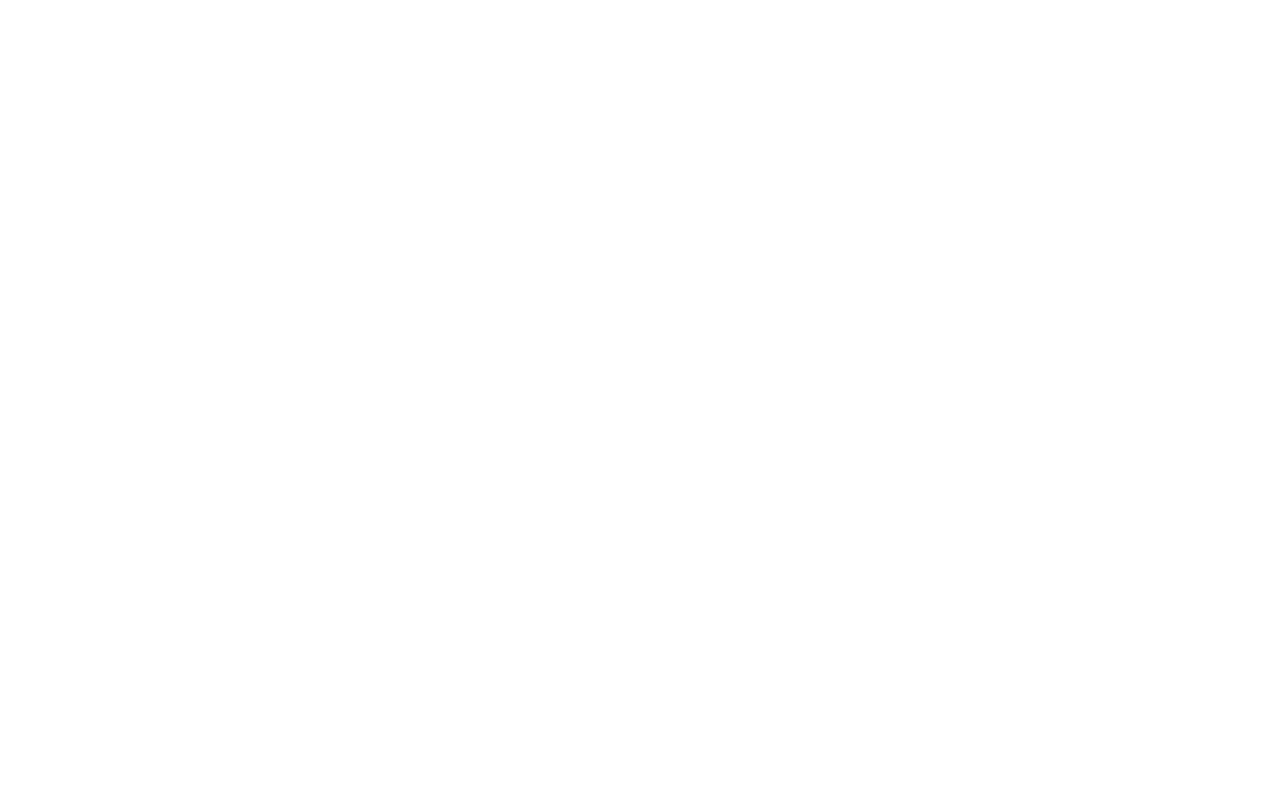
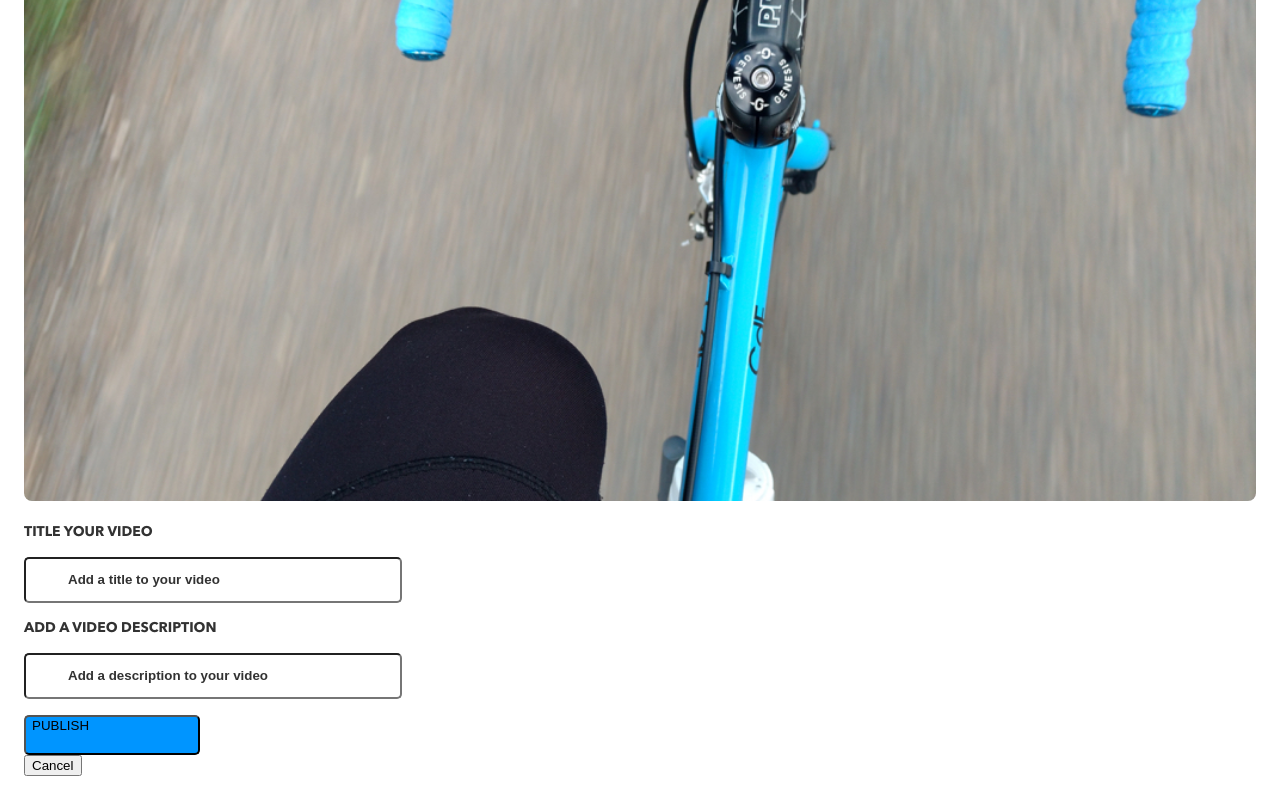
Before and after one commit to richardly9319/BrainFlix, a React (Create React App) app: page /VideoUpload in a window 1280 px wide. Shown: the part 383-1183 px from the top of the page. Before the commit the page ends 800 px from the top, so only its background shows below. Built offline with nearby package versions, Linux system fonts and the light colour scheme.

Commit message:
implemented Axios connection with API and enabled React hook functionalities

```diff
--- a/src/App.jsx
+++ b/src/App.jsx
@@ -10,16 +10,18 @@ function App() {
 
 
   return (
+
+    <BrowserRouter>
     <div className="App">
-    <BrowserRouter>
       <Navbar />
       <Routes>
-        <Route path="/" element={<HomePage selectedVideo={0}/>}></Route>
-        <Route path="/HomePage" element={<HomePage selectedVideo={0}/>}></Route>
+        <Route path="/" element={<HomePage />}></Route>
+        <Route path="/HomePage/:videoID" element={<HomePage />}></Route>
         <Route path="/VideoUpload" element={<VideoUpload />}></Route>
       </Routes>
+      </div>
     </BrowserRouter>
-    </div>
+
 
   );
 }
--- a/src/components/CommentList/CommentList.jsx
+++ b/src/components/CommentList/CommentList.jsx
@@ -2,7 +2,7 @@ import Comment from "../Comment/Comment";
 
 function CommentList({ selectedVideoDetails }) {
     console.log(" in CommentList", selectedVideoDetails);
-    let commentList = selectedVideoDetails.comments.map((comment) => {
+    let commentList = selectedVideoDetails?.comments?.map((comment) => {
         return <Comment comment={comment} />
     })
 
--- a/src/components/Navbar/Navbar.jsx
+++ b/src/components/Navbar/Navbar.jsx
@@ -13,10 +13,14 @@ function Navbar() {
             </Link>
             <div className="navbar__searchBar-and-Img-and-Button1">
                 <input className="navbar__searchBar" type="text" placeholder="Search"/>
+                <Link to='/VideoUpload'>
                 <Button visibility="1" icon={uploadIcon} text="Upload" />
+                </Link>
                 <img className="navbar__userImage" src={userImage} alt="user" />
             </div>
+            <Link to='/VideoUpload'>
             <Button visibility="2" icon={uploadIcon} text="upload"/>
+            </Link>
         </div>
     )
 }
--- a/src/components/NextVideo/NextVideo.jsx
+++ b/src/components/NextVideo/NextVideo.jsx
@@ -1,18 +1,22 @@
+import { Link } from 'react-router-dom';
 import './NextVideo.scss';
+// import { Link } from 'react-router-dom';
 
 function NextVideo( { video, index, setSelectedVideo, findVideoIndex, videoDetails} ) {
 
-
+    console.log("video in NextVideo: ", video);
 
 
     return (
-      <div onClick={() => { setSelectedVideo(findVideoIndex(videoDetails, video.id)) }} className="NextVideo">
+      <Link to={`../homepage/${video.id}`}>
+      <div className="NextVideo">
         <img className="NextVideo__image" src={video.image} alt="" />
         <div className="NextVideo__title-channel">
             <h2 className="NextVideo__title">{video.title}</h2>
             <p className="NextVideo__channel">{video.channel}</p>
         </div>
       </div>
+      </Link>
     );
   }
 
--- a/src/components/NextVideos/NextVideos.jsx
+++ b/src/components/NextVideos/NextVideos.jsx
@@ -21,18 +21,18 @@ function NextVideos( { videoDetails, selectedVideo, setSelectedVideo} ) {
 
 
 
-      console.log("selectedVideo: ", videoDetails[selectedVideo].id);
+      console.log("selectedVideo: ", videoDetails[selectedVideo]?.id);
 
-      let x = findVideoIndex(videoDetails, videoDetails[selectedVideo].id);
+      let x = findVideoIndex(videoDetails, videoDetails[selectedVideo]?.id);
       console.log('findVideo: ', x);
 
 
-        let selectedVideoID = videoDetails[selectedVideo].id;
+        let selectedVideoID = videoDetails[selectedVideo]?.id;
 
         console.log("videoDetails: ", videoDetails);
         console.log("selectedVideo: ", selectedVideo);
         let NextVideosList = videoDetails.filter((video) => {
-            if (video.id !== selectedVideoID) {
+            if (video?.id !== selectedVideoID) {
                 return video }}).map((video, index) => {
                     return (
                         <NextVideo video={video} index={index} setSelectedVideo={setSelectedVideo} findVideoIndex={findVideoIndex} videoDetails={videoDetails}/>
--- a/src/components/SelectedVideo/SelectedVideo.jsx
+++ b/src/components/SelectedVideo/SelectedVideo.jsx
@@ -7,7 +7,7 @@ function SelectedVideo( { selectedVideo } ) {
 
     return (
         <>
-        <video controls className="selected-video" src={videos[selectedVideo]} poster={videos[selectedVideo].image} >
+        <video controls className="selected-video" src={videos[selectedVideo]} poster={videos[selectedVideo]?.image} >
         {/* <div className="selected-video__player">
             <img src={play} alt="" className="selected-video__player-play"/>
             <img src={scrub} alt="" className="selected-video__scrub" />
--- a/src/components/VideoDesc/VideoDesc.jsx
+++ b/src/components/VideoDesc/VideoDesc.jsx
@@ -8,9 +8,6 @@ import likesIcon from '../../assets/Icons/likes.svg';
 function VideoDesc() {
     let selected = 0;
     let video = videos[selected];
-    // console.log(videos);
-    // console.log(video);
-    // console.log("video details: ", videoDetails[selected].timestamp)
     return (
         <>
         <h1 className="video__title">{video.title}</h1>
--- a/src/pages/HomePage/HomePage.jsx
+++ b/src/pages/HomePage/HomePage.jsx
@@ -2,14 +2,55 @@ import './HomePage.scss';
 import SelectedVideo from '../../components/SelectedVideo/SelectedVideo';
 import VideoDesc from '../../components/VideoDesc/VideoDesc';
 import Comments from '../../components/Comments/Comments';
-import VideoDetails from '../../assets/Data/video-details.json';
+// import VideoDetails from '../../assets/Data/video-details.json';
 import NextVideos from '../../components/NextVideos/NextVideos';
 
-import { useState } from 'react';
+import { useState, useEffect } from 'react';
+import { useParams } from 'react-router-dom';
+
+import axios from 'axios';
 
 function HomePage() {
 
+
+
+    const api_key = 'b04ab6d2-ad95-4864-84a1-de9112c9f4df';
+
+    const [VideoDetails, setVideoDetails] = useState([])
     const [selectedVideo, setSelectedVideo] = useState(0);
+
+    const { videoID } = useParams();
+
+    useEffect(() => {
+      axios.get(`https://project-2-api.herokuapp.com/videos?api_key=${api_key}`)
+      .then((response) => {
+        setVideoDetails(response.data);
+      }
+      ).catch((err) => console.error(err));
+    }, [])
+
+    useEffect(() => {
+        if (videoID) {
+          console.log("videoID: ", videoID);
+        // axios.get(`https://project-2-api.herokuapp.com/videos/${videoID}?api_key=${api_key}`)
+        // .then((response) => {
+          // console.log("response.data: ", response.data);
+          // console.log("videoID: ", videoID);
+          // console.log("VideoDetails!!: ", VideoDetails);
+          setSelectedVideo(VideoDetails.findIndex((video) => {
+
+            return video.id == videoID;
+          }))
+        // }).catch((err) => console.error(err));
+      }
+      // else {
+      //     axios.get(`https://project-2-api.herokuapp.com/videos/84e96018-4022-434e-80bf-000ce4cd12b8?api_key=${api_key}`)
+      //     .then((response) => {
+      //       setVideoDetails(response.data);
+      //     }).catch((err) => console.error(err));
+      // }
+
+    }, [videoID]);
 
   return (
         <>
--- a/src/pages/VideoUpload/VideoUpload.jsx
+++ b/src/pages/VideoUpload/VideoUpload.jsx
@@ -1,8 +1,20 @@
 import './VideoUpload.scss';
+import thumbnail from '../../assets/Images/Upload-video-preview.jpg'
 
 function VideoUpload() {
   return (
-    <div>VideoUpload</div>
+    <div className="videoUpload">
+      <h1 className="videoUpload__header">Upload Video</h1>
+      <h3 className="videoUpload__thumbnail-header">VIDEO THUMBNAIL</h3>
+      <img className="videoUpload__thumbnail" src={thumbnail} alt="" />
+      <h3>TITLE YOUR VIDEO</h3>
+      <input type="text" placeholder="Add a title to your video" />
+      <h3>ADD A VIDEO DESCRIPTION</h3>
+      <input type="text" placeholder="Add a description to your video" />
+      <button className="button">PUBLISH</button>
+      <button>Cancel</button>
+      </div>
+
   )
 }
 
--- a/src/pages/VideoUpload/VideoUpload.scss
+++ b/src/pages/VideoUpload/VideoUpload.scss
@@ -0,0 +1,24 @@
+@use '../../partials/variables' as *;
+@use '../../partials/mixins' as *;
+
+// h2 {
+//     color: $Silver;
+// }
+
+.videoUpload {
+
+
+
+    &__thumbnail {
+        width: 100%;
+        border-radius: 8px;
+    }
+}
+
+input {
+    background-image: none;
+
+    &::placeholder {
+        color: $BrainFlix-Black;
+    }
+}
```
Also changed, not shown: src/assets/Images/Upload-video-preview.jpg (added).
